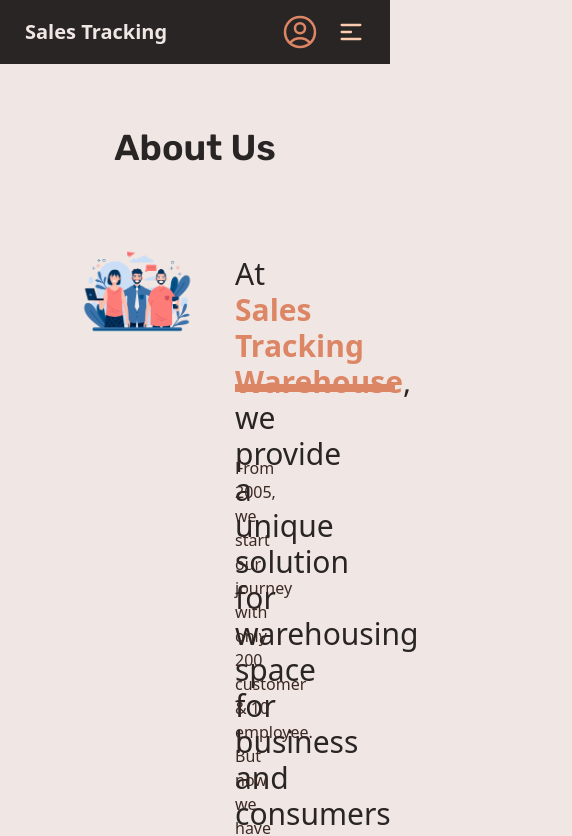
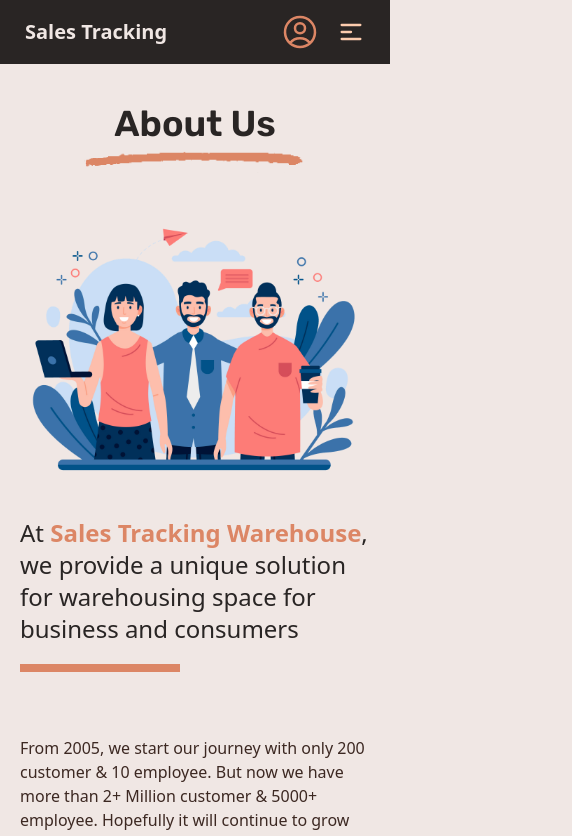
Before and after one commit to neel123go/Sales-Tracking, a React (Create React App) app: page /aboutUs in a window 390 px wide. Shown: the top 836 px of the page, 572 px wide, since content can reach past the window. Built offline with nearby package versions, Linux system fonts and the light colour scheme; no server answers.

Commit message:
contact & about page responsive completed

```diff
--- a/src/Pages/AboutUs/AboutUs.js
+++ b/src/Pages/AboutUs/AboutUs.js
@@ -4,25 +4,27 @@ import AboutImg from '../../assets/about.png';
 
 const AboutUs = () => {
     return (
-        <div className='px-20' data-aos="fade-up"
+        <div className='md:px-20 sm:px-12 px-5' data-aos="fade-up"
             data-aos-anchor-placement="top-bottom"
             data-aos-duration="1000">
             <div className='text-center mb-10'>
-                <h1 className='text-4xl text-primary font-bold pt-16 cus-font'>About Us</h1>
-                <img className='w-1/6 px-16  mx-auto' src={UnderlineImg} alt="" />
+                <h1 className='text-4xl text-primary font-bold md:pt-16 pt-10 cus-font'>About Us</h1>
+                <img className='xl:w-1/6 md:w-2/6 sm:w-3/6 w-2/3 mx-auto' src={UnderlineImg} alt="" />
             </div>
 
-            <div className='flex my-20'>
-                <figure className='w-1/2'><img src={AboutImg} alt="Movie" /></figure>
-                <div className='px-10 w-1/2'>
-                    <p className='text-primary text-3xl mt-2 h-8'>At <span className='text-secondary font-bold'>Sales Tracking Warehouse</span>, we provide a unique solution for warehousing space for business and consumers</p>
-                    <span className='w-40 h-2 bg-secondary block mt-24'></span>
+            <div className='grid grid-cols-1 lg:gap-0 gap-5 lg:grid-cols-2 md:my-20 my-10'>
+                <figure className='w-full'><img src={AboutImg} alt="Movie" /></figure>
+                <div className='md:px-10 px-0 w-full'>
+                    <p className='text-primary inline-block md:text-3xl text-2xl mt-2 h-8'>At <span className='text-secondary font-bold'>Sales Tracking Warehouse</span>, we provide a unique solution for warehousing space for business and consumers</p>
+                    <div className='mt-5'>
+                        <span className='w-40 h-2 bg-secondary block'></span>
+                    </div>
                     <p className='mt-16'>From 2005, we start our journey with only 200 customer & 10 employee. But now we have more than 2+ Million customer & 5000+ employee. Hopefully it will continue to grow day by day. We are working in the hope that maybe one day Sales Tracking Warehouse will become the largest warehouse in the world. We are working for you with our best.</p>
                     <p className='mt-8'>We want every customer to get the best service from us. For do this we try our best. We store items in our warehouse. We keep the product in our warehouse in such a way that there is no damage to the product. For this we use many technics. Also we communicate with our customers through one-to-one meeting session. So believe us & join with us soon.</p>
                 </div>
             </div>
 
-            <div className='grid grid-cols-3 gap-32 px-40 mb-20' data-aos="fade-up"
+            <div className='grid md:grid-cols-3 grid-cols-1 md:gap-32 gap-5 lg:px-40 px-0 mb-20' data-aos="fade-up"
                 data-aos-anchor-placement="top-bottom"
                 data-aos-duration="1000">
                 <div class="card-body items-center text-center">
--- a/src/Pages/ContactUs/ContactUs.js
+++ b/src/Pages/ContactUs/ContactUs.js
@@ -45,18 +45,18 @@ const ContactUs = () => {
         <div data-aos="fade-up"
             data-aos-anchor-placement="top-bottom"
             data-aos-duration="1000">
-            <div className='text-center mb-10'>
-                <h1 className='text-4xl text-primary font-bold pt-16 cus-font'>Contact Us</h1>
-                <img className='w-1/6 px-16  mx-auto' src={UnderlineImg} alt="" />
-                <h1 className='text-center text-2xl mt-5'>We'd love to here from you</h1>
-                <p className='mt-2 w-2/5 mx-auto'>Whether you have a question about features, trails, pricing, or anything else, our teat is ready to answer all your questions</p>
+            <div className='text-center md:mb-10 mb-6'>
+                <h1 className='md:text-4xl text-3xl text-primary font-bold pt-16 cus-font'>Contact Us</h1>
+                <img className='xl:w-1/6 md:w-2/6 sm:w-3/6 w-2/3 px-5 mx-auto' src={UnderlineImg} alt="" />
+                <h1 className='text-center md:text-2xl text-xl md:mt-5 mt-2'>We'd love to here from you</h1>
+                <p className='mt-2 lg:w-2/5 md:w-3/5 w-4/5 mx-auto'>Whether you have a question about features, trails, pricing, or anything else, our teat is ready to answer all your questions</p>
             </div>
 
-            <div className="hero mb-20 bg-base-100">
+            <div className="hero md:mb-20 mb-10 bg-base-100">
                 <div className="hero-content w-full">
-                    <div className="card flex-shrink-0 md:w-2/4 w-100 max-w-2/3 shadow-2xl bg-base-100 border border-secondary">
+                    <div className="card flex-shrink-0 md:w-2/4 w-full  shadow-2xl bg-base-100 border border-secondary">
                         <div className="card-body">
-                            <h1 className='text-3xl text-center mb-8'>Get in touch with us</h1>
+                            <h1 className='md:text-3xl text-2xl text-center mb-8'>Get in touch with us</h1>
                             {errorMessage}
                             <form onSubmit={handleSubmit(onSubmit)}>
 
```
